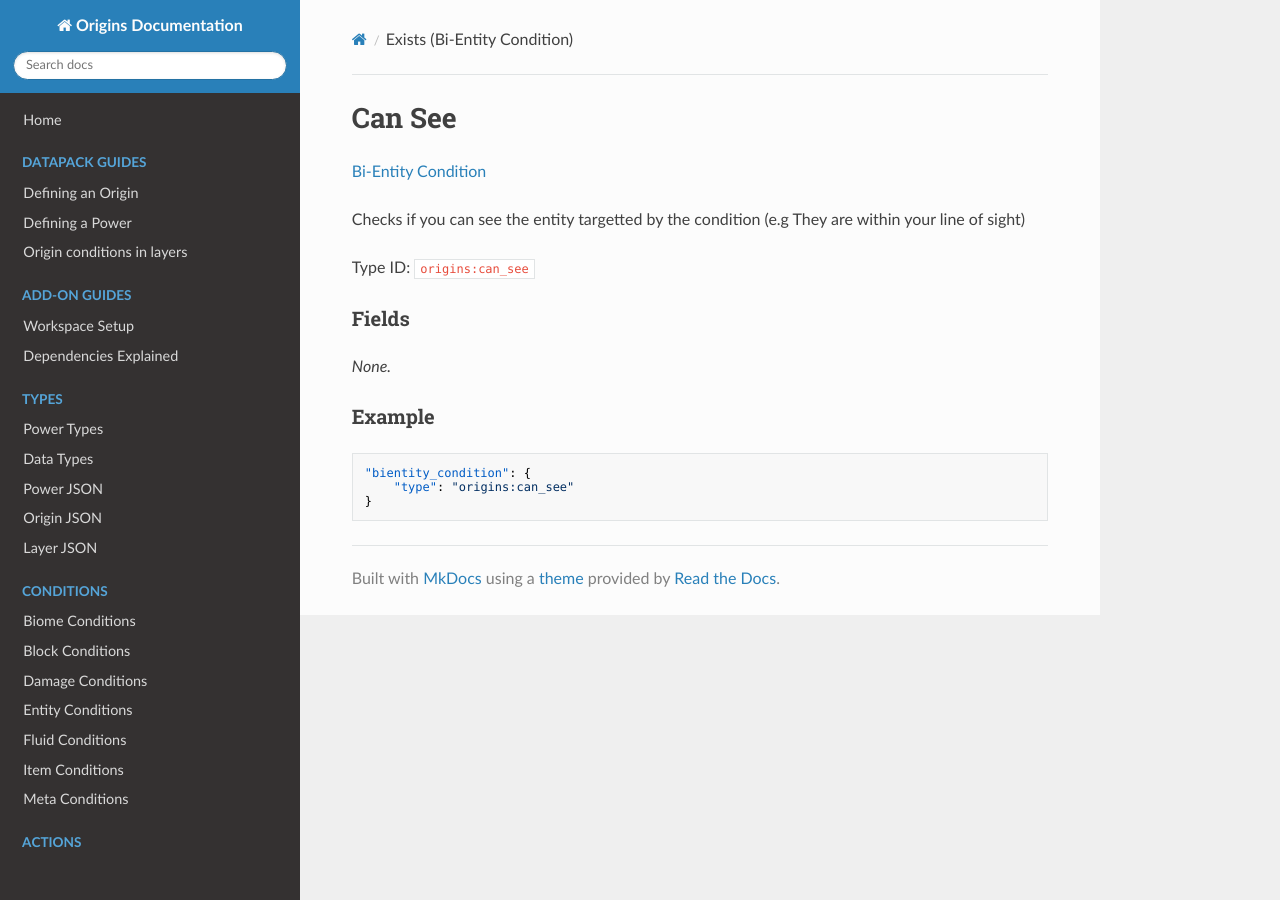
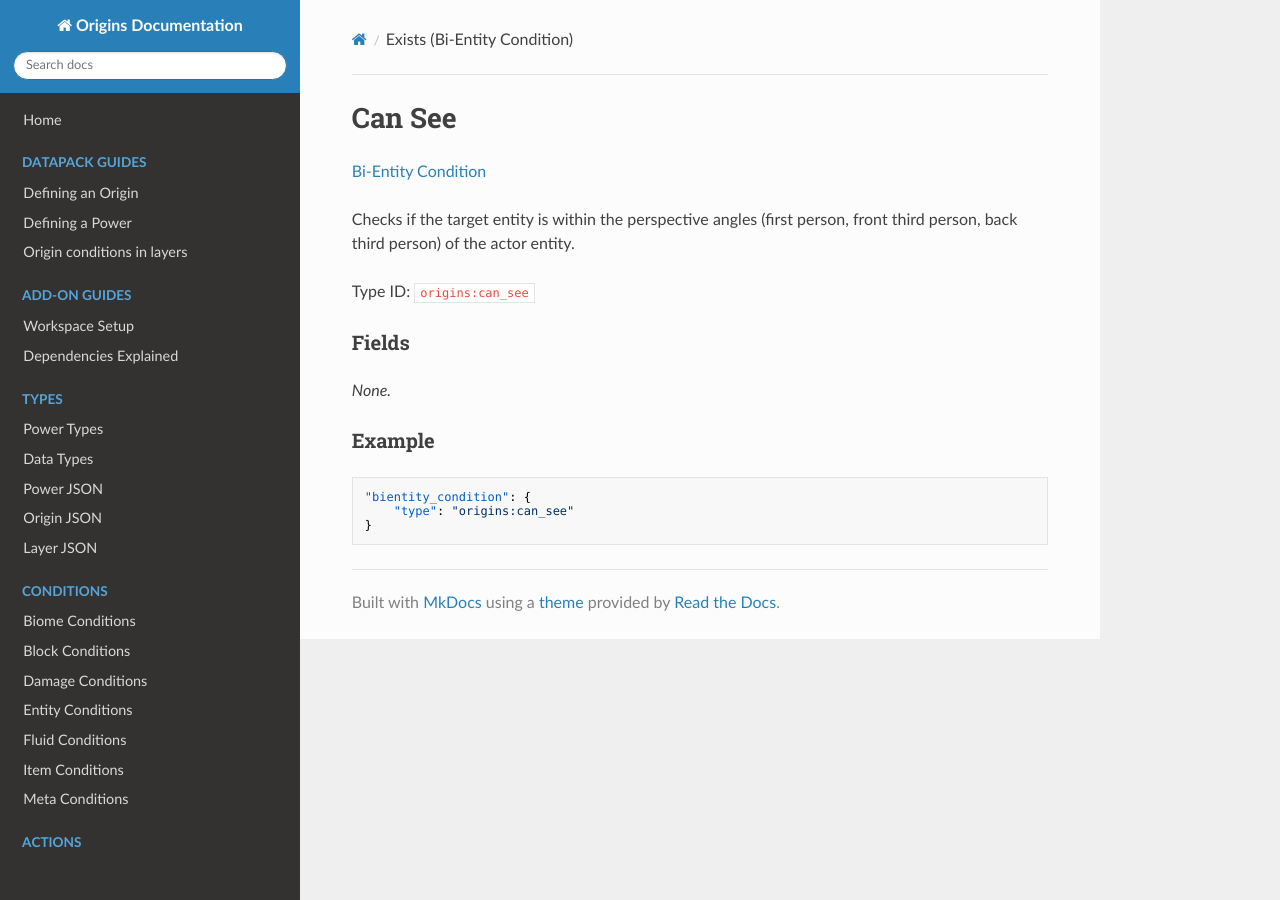
Before and after one commit to apace100/origins-docs, an MkDocs documentation site: the page built from docs/bientity_conditions/can_see.md, in a window 1280 px wide. Built offline with MkDocs 1.6.1, drawn with Linux system fonts in a browser that asks for light colours; nearby versions of some CDN libraries.

Commit message:
Update docs/bientity_conditions/can_see.md
Co-authored-by: eggohito <66972816+eggohito@users.noreply.github.com>

```diff
--- a/docs/bientity_conditions/can_see.md
+++ b/docs/bientity_conditions/can_see.md
@@ -6,7 +6,7 @@ date: 2021-10-06
 
 [Bi-Entity Condition](../bientity_conditions.md)
 
-Checks if you can see the entity targetted by the condition (e.g They are within your line of sight)
+Checks if the target entity is within the perspective angles (first person, front third person, back third person) of the actor entity.
 
 Type ID: `origins:can_see`
 
```
